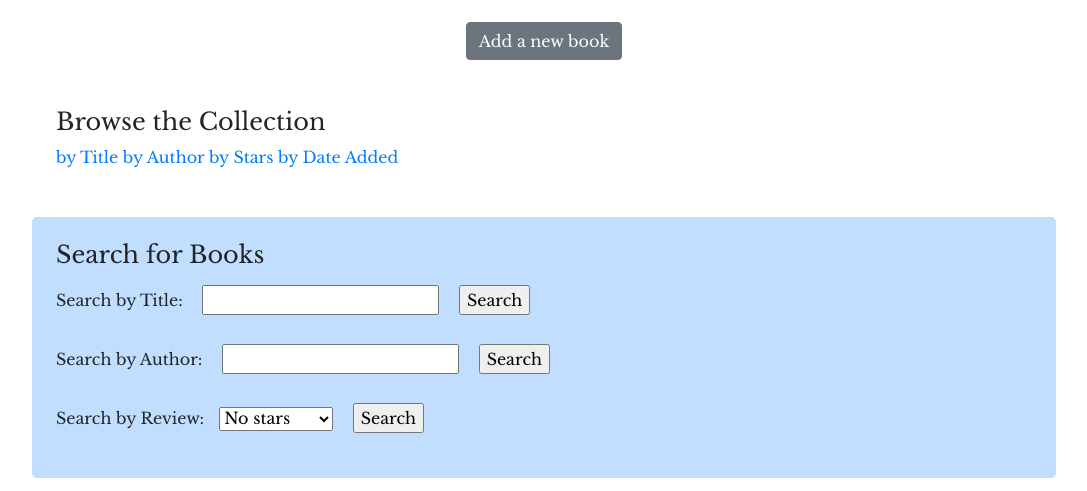
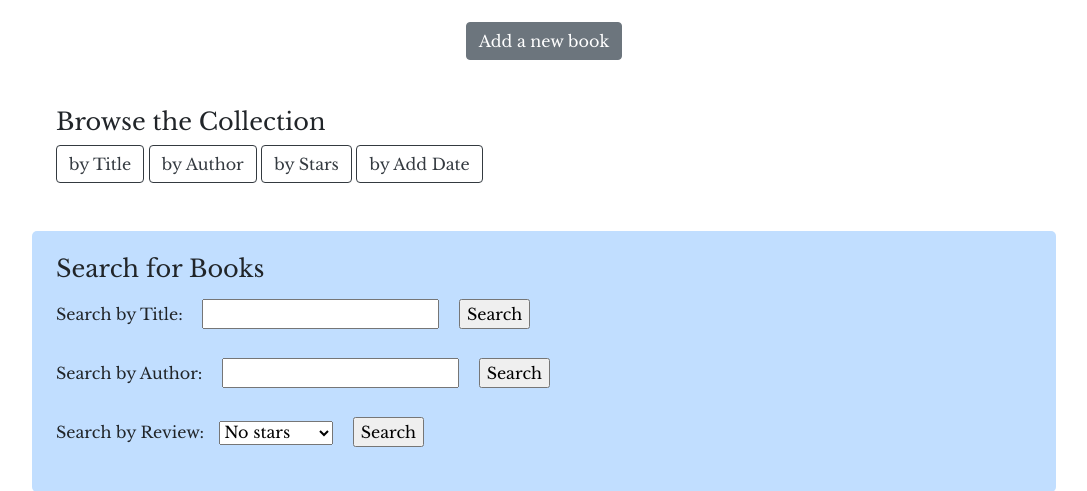
Before and after one commit to github-marti/Librarti, a Django app: page / in a window 1280 px wide. Shown: the part 559-1050 px from the top of the page, without its empty margins (96-1183 px from the left). Run offline with Django 3.2, Linux system fonts and the light colour scheme; data comes from the database, SQL or seed files in the repository; some libraries are stand-ins or nearby versions; some web fonts are replaced.

Commit message:
changed browse wrapper as into buttons

```diff
--- a/books/templates/books/base.html
+++ b/books/templates/books/base.html
@@ -23,10 +23,10 @@
     {% block recent %}{% endblock %}
     <div class="browse-wrapper my-4 p-4 container">
         <h4>Browse the Collection</h4>
-        <a href="{% url 'books:order_by' 'title' %}">by Title</a>
-        <a href="{% url 'books:order_by' 'author' %}">by Author</a>
-        <a href="{% url 'books:order_by' 'stars' %}">by Stars</a>
-        <a href="{% url 'books:order_by' 'add_date' %}">by Date Added</a>
+        <a href="{% url 'books:order_by' 'title' %}"><button class="btn btn-outline-dark">by Title</button></a>
+        <a href="{% url 'books:order_by' 'author' %}"><button class="btn btn-outline-dark">by Author</button></a>
+        <a href="{% url 'books:order_by' 'stars' %}"><button class="btn btn-outline-dark">by Stars</button></a>
+        <a href="{% url 'books:order_by' 'add_date' %}"><button class="btn btn-outline-dark">by Add Date</button></a>
     </div>
     {% include 'books/search.html' %}
 </body>
```
